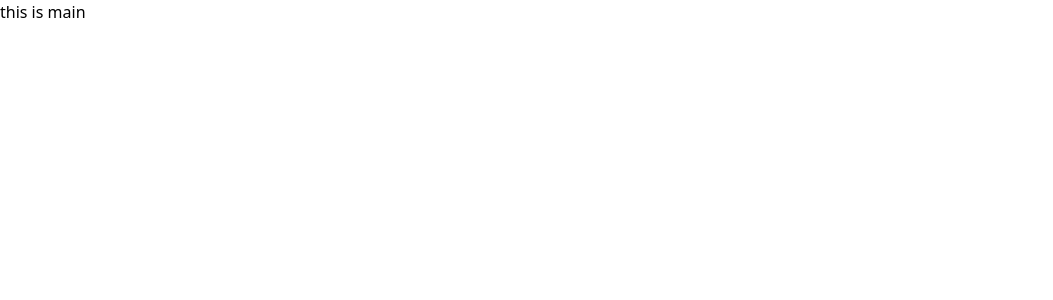
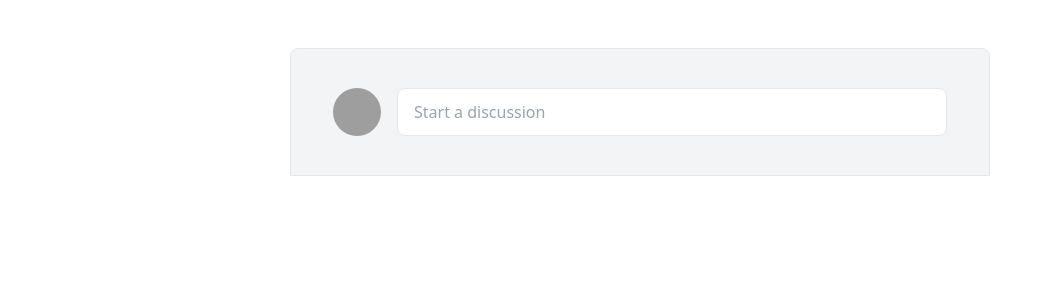
Before and after one commit to mehrdad672/disscussiontest, a Next.js app: page / in a window 1280 px wide. Shown: the top 300 px of the page, without its empty margins (0-1053 px from the left). Built offline with nearby package versions, Linux system fonts and the light colour scheme; grey boxes are pictures that could not be loaded.

Commit message:
postForm added

```diff
--- /dev/null
+++ b/src/Components/postForm.tsx
@@ -0,0 +1,22 @@
+import React from "react";
+
+type Props = {};
+
+const PostForm = (props: Props) => {
+  return (
+    <div className="w-[700px] px-2 py-2 bg-gray-100 h-32 mx-auto rounded-t-lg space-x-4 border border-gray-200 flex justify-center items-center">
+      <img
+        className="w-12 h-12 rounded-full"
+        src="https://s2.uupload.ir/files/me_um2w.jpg"
+        alt="user avatar"
+      />
+      <input
+        placeholder="Start a discussion"
+        className="w-[550px] focus:outline-none focus:border-cyan-300 px-4 h-12 rounded-lg border border-gray-200 bg-white"
+        type="text"
+      />
+    </div>
+  );
+};
+
+export default PostForm;
--- a/src/pages/index.tsx
+++ b/src/pages/index.tsx
@@ -1,6 +1,7 @@
 import Head from 'next/head'
 import Image from 'next/image'
 import { Inter } from '@next/font/google'
+import PostForm from '@/Components/postForm'
 
 
 const inter = Inter({ subsets: ['latin'] })
@@ -14,8 +15,8 @@ export default function Home() {
         <meta name="viewport" content="width=device-width, initial-scale=1" />
         <link rel="icon" href="/favicon.ico" />
       </Head>
-     <main className=''>
-      this is main
+     <main className='bg-white w-full p-12 h-screen'>
+      <PostForm />
      </main>
     </>
   )
```
